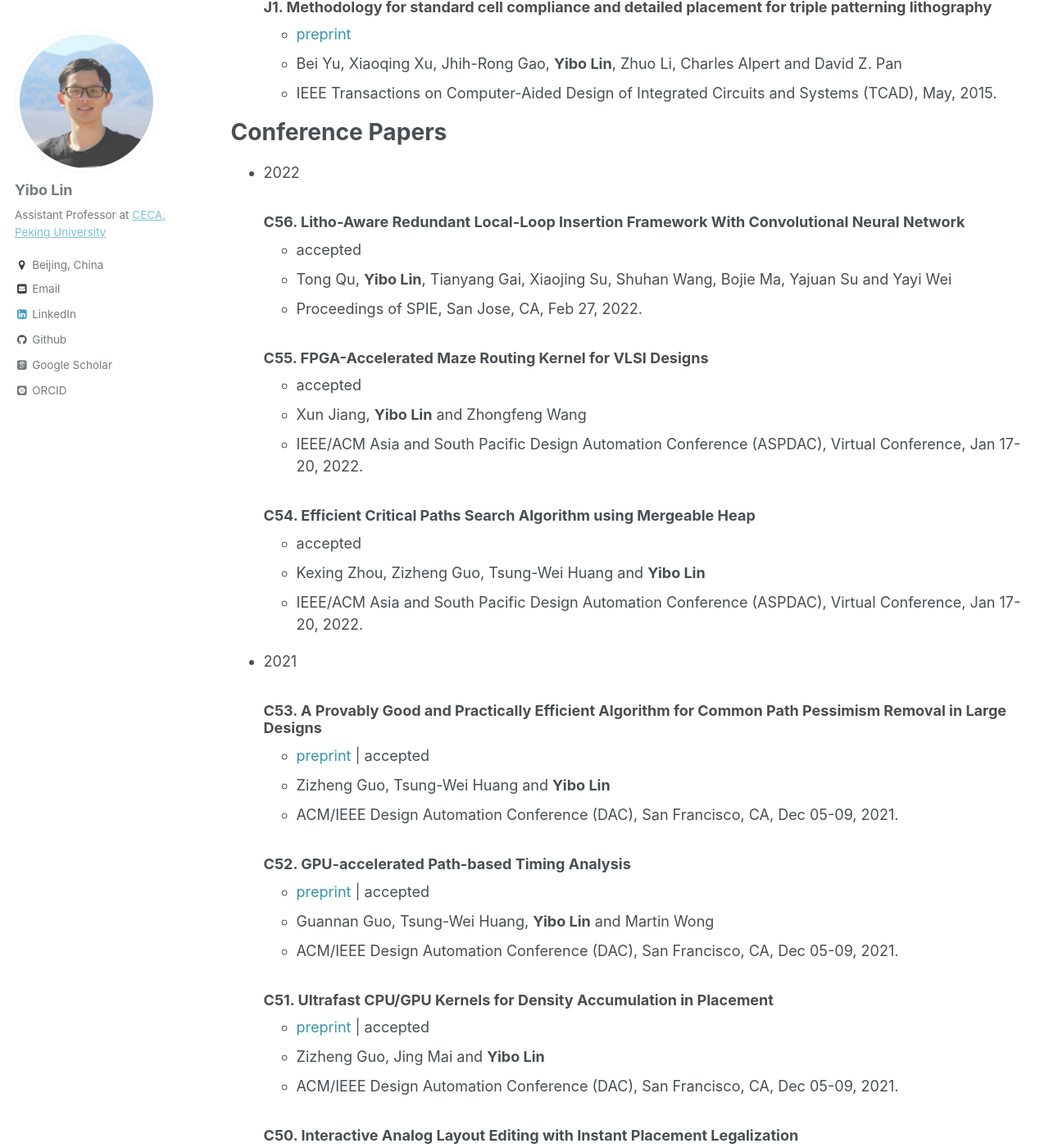
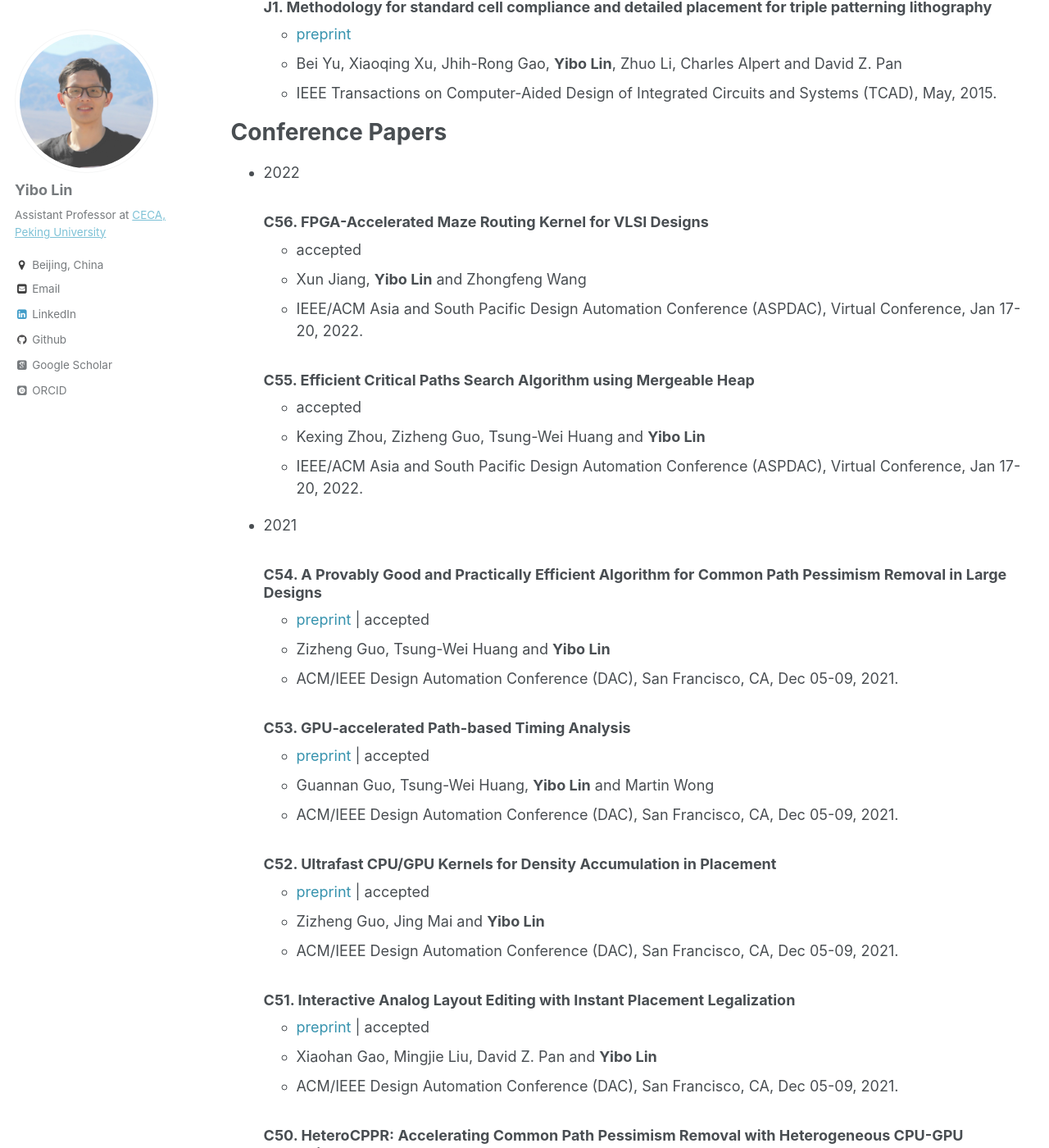
Before and after one commit to limbo018/limbo018.github.io, a Jekyll site: the page built from _pages/publications.md, in a window 1280 px wide and 1400 px high, scrolled down 5533 px. Shown: the whole window at 82% size. Built offline with Jekyll 4.4.1, drawn with Linux system fonts in a browser that asks for light colours; some web fonts are replaced; some of the changed text lies outside the part shown.

Commit message:
correct spie papers' date

```diff
--- a/_pages/publications.md
+++ b/_pages/publications.md
@@ -187,52 +187,52 @@
 
 * 2022
 
-  ### C56. Litho-Aware Redundant Local-Loop Insertion Framework With Convolutional Neural Network
-     * accepted
-     * Tong Qu, **Yibo Lin**, Tianyang Gai, Xiaojing Su, Shuhan Wang, Bojie Ma, Yajuan Su and Yayi Wei
-     * Proceedings of SPIE, San Jose, CA, Feb 27, 2022.
-
-  ### C55. FPGA-Accelerated Maze Routing Kernel for VLSI Designs
+  ### C56. FPGA-Accelerated Maze Routing Kernel for VLSI Designs
      * accepted
      * Xun Jiang, **Yibo Lin** and Zhongfeng Wang
      * IEEE/ACM Asia and South Pacific Design Automation Conference (ASPDAC), Virtual Conference, Jan 17-20, 2022.
 
-  ### C54. Efficient Critical Paths Search Algorithm using Mergeable Heap
+  ### C55. Efficient Critical Paths Search Algorithm using Mergeable Heap
      * accepted
      * Kexing Zhou, Zizheng Guo, Tsung-Wei Huang and **Yibo Lin**
      * IEEE/ACM Asia and South Pacific Design Automation Conference (ASPDAC), Virtual Conference, Jan 17-20, 2022.
 
 * 2021
 
-  ### C53. A Provably Good and Practically Efficient Algorithm for Common Path Pessimism Removal in Large Designs
+  ### C54. A Provably Good and Practically Efficient Algorithm for Common Path Pessimism Removal in Large Designs
      * <a href="/publications/papers/TIMER_DAC2021_Guo.pdf" style="color:#3793ae">preprint</a> \| accepted
      * Zizheng Guo, Tsung-Wei Huang and **Yibo Lin**
      * ACM/IEEE Design Automation Conference (DAC), San Francisco, CA, Dec 05-09, 2021.
 
-  ### C52. GPU-accelerated Path-based Timing Analysis
+  ### C53. GPU-accelerated Path-based Timing Analysis
      * <a href="/publications/papers/TIMER_TopK_DAC2021_Guo.pdf" style="color:#3793ae">preprint</a> \| accepted
      * Guannan Guo, Tsung-Wei Huang, **Yibo Lin** and Martin Wong
      * ACM/IEEE Design Automation Conference (DAC), San Francisco, CA, Dec 05-09, 2021.
 
-  ### C51. Ultrafast CPU/GPU Kernels for Density Accumulation in Placement
+  ### C52. Ultrafast CPU/GPU Kernels for Density Accumulation in Placement
      * <a href="/publications/papers/PLACE_DAC2021_Guo.pdf" style="color:#3793ae">preprint</a> \| accepted
      * Zizheng Guo, Jing Mai and **Yibo Lin**
      * ACM/IEEE Design Automation Conference (DAC), San Francisco, CA, Dec 05-09, 2021.
 
-  ### C50. Interactive Analog Layout Editing with Instant Placement Legalization
+  ### C51. Interactive Analog Layout Editing with Instant Placement Legalization
      * <a href="/publications/papers/ANALOG_DAC2021_Gao.pdf" style="color:#3793ae">preprint</a> \| accepted
      * Xiaohan Gao, Mingjie Liu, David Z. Pan and **Yibo Lin**
      * ACM/IEEE Design Automation Conference (DAC), San Francisco, CA, Dec 05-09, 2021.
 
-  ### C49. HeteroCPPR: Accelerating Common Path Pessimism Removal with Heterogeneous CPU-GPU Parallelism
+  ### C50. HeteroCPPR: Accelerating Common Path Pessimism Removal with Heterogeneous CPU-GPU Parallelism
      * accepted
      * Zizheng Guo, Tsung-Wei Huang and **Yibo Lin**
      * IEEE/ACM International Conference on Computer-Aided Design (ICCAD), Virtual Conference, Nov 01-04, 2021.
 
-  ### C48. GPU-accelerated Critical Path Generation with Path Constraints
+  ### C49. GPU-accelerated Critical Path Generation with Path Constraints
      * accepted
      * Guannan Guo, Tsung-Wei Huang, **Yibo Lin** and Martin Wong
      * IEEE/ACM International Conference on Computer-Aided Design (ICCAD), Virtual Conference, Nov 01-04, 2021.
+
+  ### C48. Litho-Aware Redundant Local-Loop Insertion Framework With Convolutional Neural Network
+     * accepted
+     * Tong Qu, **Yibo Lin**, Tianyang Gai, Xiaojing Su, Shuhan Wang, Bojie Ma, Yajuan Su and Yayi Wei
+     * Proceedings of SPIE, San Jose, CA, Sep 27, 2021.
 
   ### C47. [Asynchronous Reinforcement Learning Framework for Net Order Exploration in Detailed Routing](https://doi.org/10.23919/DATE51398.2021.9474007)
      * <a href="/publications/papers/ROUTE_DATE2021_Qu.pdf" style="color:#3793ae">preprint</a>
--- a/ref/publications.bib
+++ b/ref/publications.bib
@@ -708,9 +708,9 @@
   author={Qu, Tong and Lin, Yibo and Gai, Tianyang and Su, Xiaojing and Wang, Shuhan and Ma, Bojie and Su, Yajuan and Wei, Yayi},
   booktitle=spie,
   pages={},
-  year={2022},
+  year={2021},
   organization={International Society for Optics and Photonics},
-  month={February},
+  month={September},
   day={27},
   address={San Jose, CA},
   publishlink={},
```
Also changed, not shown: _includes/publications_cv.md (+9 -9 lines), 4 other files.
